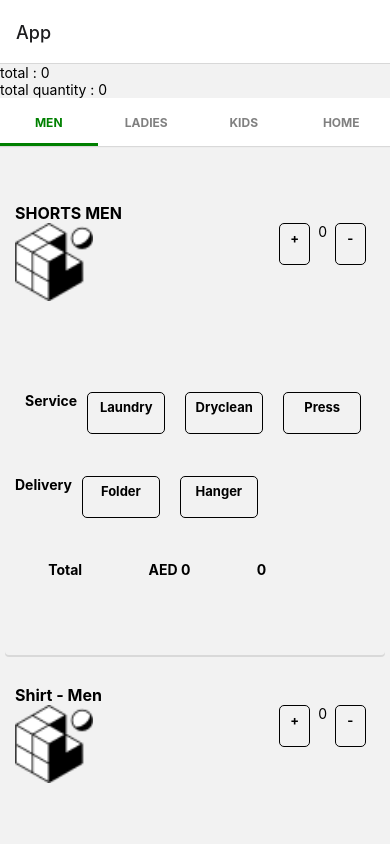
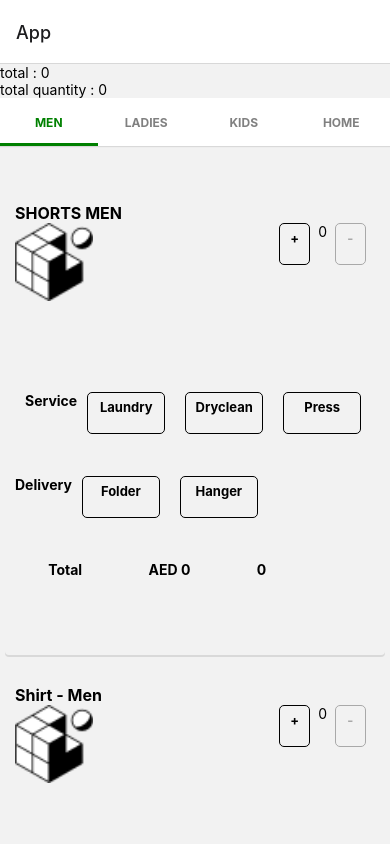
Before and after one commit to IkramBagban/moforBroCartFeature, a React Native app: screen / in a window 390 px wide. Shown: the top 844 px of the page. Built offline with nearby package versions, Linux system fonts and the light colour scheme; data requests are answered from the project's data file.

Commit message:
disabled buttons

```diff
--- a/components/AllCard.js
+++ b/components/AllCard.js
@@ -36,22 +36,22 @@ const renderTabBar = (props) => (
 
 const AllCard = () => {
   const navigation = useNavigation();
-  const {
-    data: products = [],
-    isLoading: productsLoading,
-    isFetching,
-    error,
-    fetch,
-  } = useGetProductsQuery();
+  // const {
+  //   data: products = [],
+  //   isLoading: productsLoading,
+  //   isFetching,
+  //   error,
+  //   fetch,
+  // } = useGetProductsQuery();
 
-  if (error) {
-    Alert.alert(error);
-  }
+  // if (error) {
+  //   Alert.alert(error);
+  // }
 
   const totalPrice = useSelector(selectCartTotalPrice);
   const totalQty = useSelector(selectCartTotalQuantity);
 
-  // const [products, setProducts] = useState(data);
+  const [products, setProducts] = useState(data);
   const [isLoading, setIsLoading] = useState(true);
   const [index, setIndex] = useState(0);
 
--- a/components/Button.js
+++ b/components/Button.js
@@ -2,15 +2,14 @@ import React from 'react';
 import { StyleSheet, Text, TouchableOpacity } from 'react-native';
 import { Colors } from '../constants/colors';
 
-const Button = ({ title, onPress, color, style }) => {
+const Button = ({ title, onPress, color, style, ...props }) => {
   return (
     <TouchableOpacity
-      style={[styles.button, style,]}
+      style={[styles.button, style]}
       onPress={onPress}
+      {...props}
     >
-      <Text style={[styles.text, { color:color }]}>
-        {title}
-      </Text>
+      <Text style={[styles.text, { color: color }]}>{title}</Text>
     </TouchableOpacity>
   );
 };
--- a/components/Card.js
+++ b/components/Card.js
@@ -49,11 +49,14 @@ const Card = ({ product }) => {
 
   const [isMounted, setIsMounted] = useState(false);
   const [selectedService, setSelectedService] = useState(
-    cartItem ? cartItem.service : { type: '', price: 1 }
+    cartItem ? cartItem.service : { type: undefined, price: 1 }
   );
   const [selectedDelivery, setSelectedDelivery] = useState(
-    cartItem ? cartItem.delivery : { type: '', price: 1 }
+    cartItem ? cartItem.delivery : { type: undefined, price: 1 }
   );
+
+  const isDisabled = !Boolean(cartItem?.quantity > 0);
+  // const hasServiceAndDelivery = Boolean(selectedService && selectedDelivery);
 
   const dispatch = useDispatch();
   const delivery = [
@@ -71,9 +74,9 @@ const Card = ({ product }) => {
   }, [product]);
 
   useEffect(() => {
-    console.log('cartItem: ', cartItem);
-    console.log('selectedService changed to: ', selectedService.type);
-    console.log('selectedDelivery changed to: ', selectedDelivery.type);
+    // console.log('cartItem: ', cartItem);
+    // console.log('selectedService changed to: ', selectedService.type);
+    // console.log('selectedDelivery changed to: ', selectedDelivery.type);
     setIsMounted(true);
   }, [cartItem, selectedService, selectedDelivery]);
 
@@ -96,6 +99,16 @@ const Card = ({ product }) => {
   }
 
   function increaseQtyHandler() {
+    if (!selectedService.type)
+      return Platform.OS === 'web'
+        ? alert('Please select a service')
+        : Alert.alert('Please select a service');
+
+    if (!selectedService.type)
+      return Platform.OS === 'web'
+        ? alert('Please select delivery')
+        : Alert.alert('Please select delivery');
+
     if (selectedService) {
       cartItem
         ? dispatch(
@@ -172,10 +185,9 @@ const Card = ({ product }) => {
           <Button
             title="-"
             onPress={decreaseQtyHandler}
-            style={styles.quantityButton}
+            style={[styles.quantityButton, isDisabled && styles.disabledButton]}
             color={Colors.Primary500}
-            // disabled={!Boolean(cartItem?.quantity > 0)}
-            disabled={true}
+            disabled={isDisabled}
           />
         </View>
       </View>
@@ -322,6 +334,9 @@ const styles = StyleSheet.create({
     backgroundColor: Colors.primary500,
     color: 'white',
   },
+  disabledButton: {
+    opacity: '0.3',
+  },
   deliveryContainer: {
     flexDirection: 'row',
     alignproducts: 'center',
--- a/features/cart/cartSlice.js
+++ b/features/cart/cartSlice.js
@@ -35,7 +35,7 @@ const cartSlice = createSlice({
       const { id, name, quantity, category, service, delivery } =
         action.payload;
 
-      console.log(`Adding item with id ${id} to cart`);
+      // console.log(`Adding item with id ${id} to cart`);
 
       // const existingItem = state.products.find((item) => item.id === id);
       // if (existingItem) {
@@ -50,64 +50,64 @@ const cartSlice = createSlice({
         delivery,
       });
       // }
-      console.log(`Successfully added item with id ${id} to cart`);
+      // console.log(`Successfully added item with id ${id} to cart`);
     },
 
     removeFromCart: (state, action) => {
       const id = action.payload;
-      console.log(`removing item ${id} from store`);
+      // console.log(`removing item ${id} from store`);
       state.products = state.products.filter((item) => item.id !== id);
-      console.log(`successfully removed ${id} from store`);
+      // console.log(`successfully removed ${id} from store`);
     },
 
     updateCartItemQuantity: (state, action) => {
       const { id, quantity } = action.payload;
-      // console.log('updates: ', { id, quantity });
-      console.log(`updating item ${id} to quantity ${quantity}`);
+      console.log('updates: ', { id, quantity });
+      // console.log(`updating item ${id} to quantity ${quantity}`);
       const existingItem = state.products.find((item) => item.id === id);
       if (existingItem) {
         existingItem.quantity = quantity;
-        console.log(`Successfully updated item ${id}`);
+        // console.log(`Successfully updated item ${id}`);
       }
-      console.log(`Item ${id} not found`);
+      // console.log(`Item ${id} not found`);
     },
 
     clearCart: (state) => {
-      console.log('Clearing out cart');
+      // console.log('Clearing out cart');
       return [];
     },
 
     updateItemServiceType: (state, action) => {
       const { id, serviceType, servicePrice } = action.payload;
-      console.log(`Updating item ${id} service`);
+      // console.log(`Updating item ${id} service`);
       const item = state.products.find((item) => item.id === id);
-      console.log(item);
+      // console.log(item);
       if (item) {
         item.service = {
           type: serviceType,
           price: servicePrice,
         };
-        console.log(
-          `Successfully updated Item service ${item.id} to ${item.service.type}`
-        );
+        // console.log(
+        //   `Successfully updated Item service ${item.id} to ${item.service.type}`
+        // );
       }
-      console.log(`item ${id} not found`);
+      // console.log(`item ${id} not found`);
     },
 
     updateItemDeliveryType: (state, action) => {
       const { id, deliveryType, deliveryPrice } = action.payload;
-      console.log(`Updating item ${id} delivery`);
+      // console.log(`Updating item ${id} delivery`);
       const item = state.products.find((item) => item.id === id);
       if (item) {
         item.delivery = {
           type: deliveryType,
           price: deliveryPrice,
         };
-        console.log(
-          `Successfully updated item ${item.id} delivery to ${item.delivery.type}`
-        );
+        // console.log(
+        //   `Successfully updated item ${item.id} delivery to ${item.delivery.type}`
+        // );
       }
-      console.log(`Item ${id} not found`);
+      // console.log(`Item ${id} not found`);
     },
   },
 });
--- a/package.json
+++ b/package.json
@@ -6,7 +6,8 @@
     "start": "expo start",
     "android": "expo start --android",
     "ios": "expo start --ios",
-    "web": "expo start --web"
+    "web": "expo start --web",
+    "build": "expo build"
   },
   "dependencies": {
     "@expo/webpack-config": "^18.0.1",
--- a/redux/store.js
+++ b/redux/store.js
@@ -12,5 +12,5 @@ export const store = configureStore({
   },
 
   middleware: (getDefaultMiddleware) =>
-    getDefaultMiddleware().concat(logger, apiSlice.middleware),
+    getDefaultMiddleware().concat(apiSlice.middleware),
 });
```
